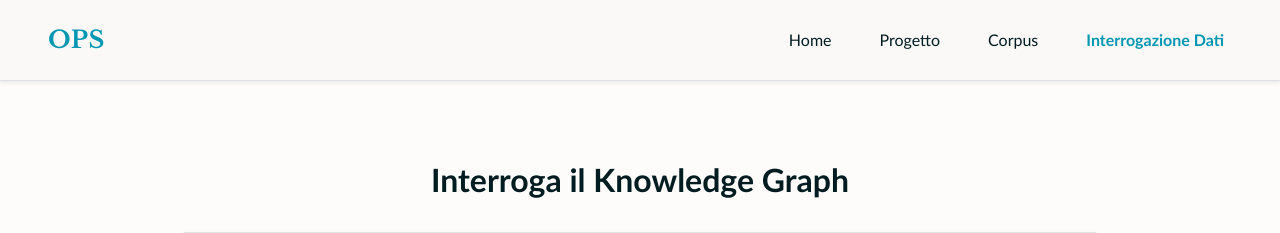
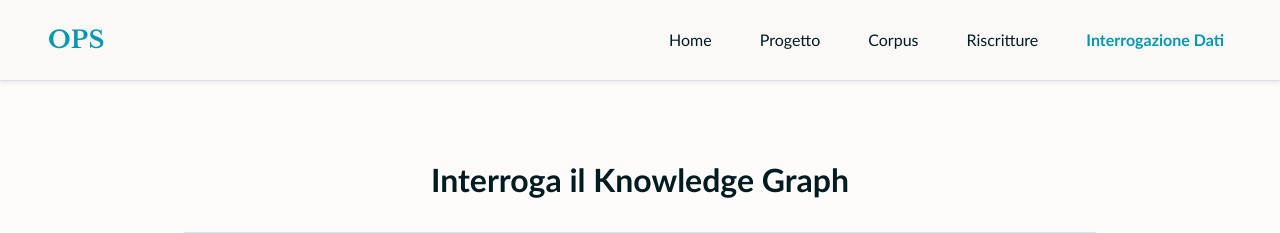
Before and after one commit to enricabruno/ops-web-app, a Flask app: page /chatbot in a window 1280 px wide. Shown: the top 233 px of the page. Run offline with Flask 3, Linux system fonts and the light colour scheme.

Commit message:
riscritture navbar addition

```diff
--- a/templates/base.html
+++ b/templates/base.html
@@ -43,6 +43,9 @@
                     </li>
                     <li class="nav-item">
                         <a class="nav-link {% if request.path == '/corpus' %}active{% endif %}" href="/corpus">Corpus</a>
+                    </li>
+                    <li class="nav-item">
+                        <a class="nav-link {% if request.path == '/riscritture' %}active{% endif %}" href="/riscritture">Riscritture</a>
                     </li>
                     <li class="nav-item">
                         <a class="nav-link {% if request.path in ['/query_hub', '/sparql', '/chatbot'] %}active{% endif %}" href="/query_hub">Interrogazione Dati
```
